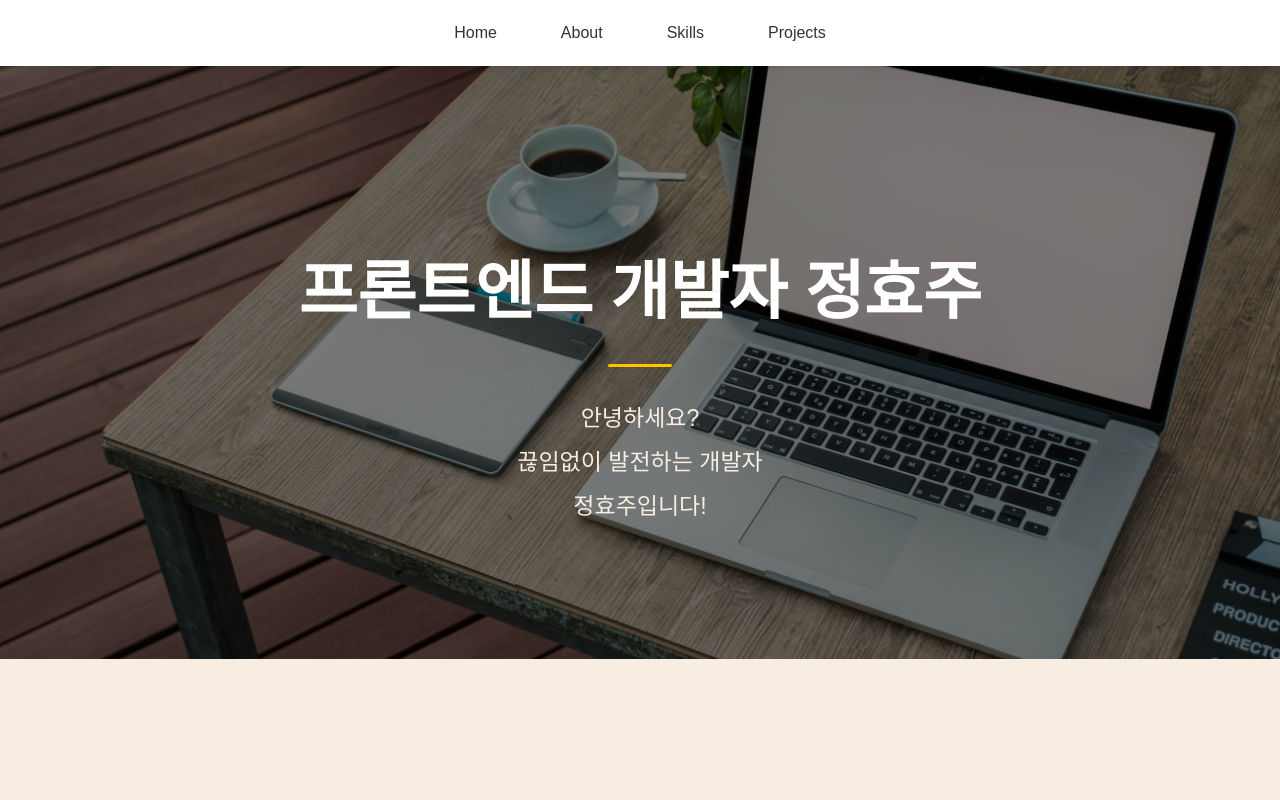
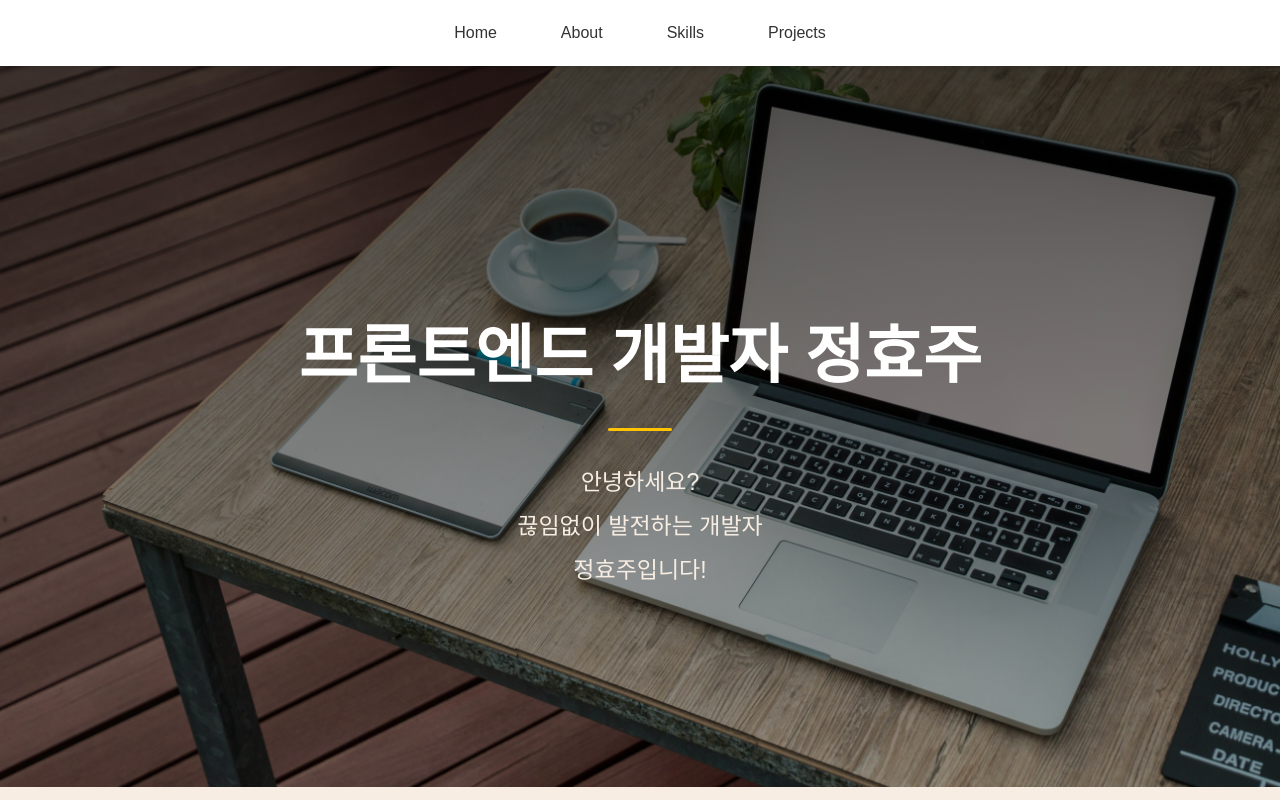
Before and after one commit to h-0y28/h-0y28, a React (Vite) app: page / in a window 1280 px wide. Shown: the top 800 px of the page. Built offline with nearby package versions, Linux system fonts and the light colour scheme; a web font is replaced by a local one.

Commit message:
style: edit

```diff
--- a/src/MainPage/style.ts
+++ b/src/MainPage/style.ts
@@ -4,9 +4,10 @@ interface SectionProps {
   bgImg?: string;
   bgBorder?: string;
 }
+
 export const Section = styled.section<SectionProps>`
   position: relative;
-
+  padding: 4rem 2rem;
   ${({ bgImg }) =>
     bgImg &&
     `
@@ -14,21 +15,15 @@ export const Section = styled.section<SectionProps>`
       background-size: cover;
       background-position: center;
     `}
-
   ${({ bgBorder }) =>
     bgBorder &&
     `
       border-top: 2px solid ${bgBorder};
       border-bottom: 2px solid ${bgBorder};
-      width: 50%;
-      display: flex;
-      justify-content: center;
       margin: 0 auto;
       margin-bottom: 10rem;
-      ;
     `}
 
-  /* 홈 섹션에만 배경 불투명도 적용 */
   &:nth-of-type(1) {
     &:before {
       content: "";
@@ -37,8 +32,8 @@ export const Section = styled.section<SectionProps>`
       left: 0;
       right: 0;
       bottom: 0;
-      background-color: rgba(0, 0, 0, 0.5);
-      z-index: 0; /* 다른 콘텐츠보다 뒤에 표시 */
+      background: linear-gradient(rgba(0, 0, 0, 0.7), rgba(0, 0, 0, 0.3));
+      z-index: 0;
     }
     * {
       position: relative;
```
